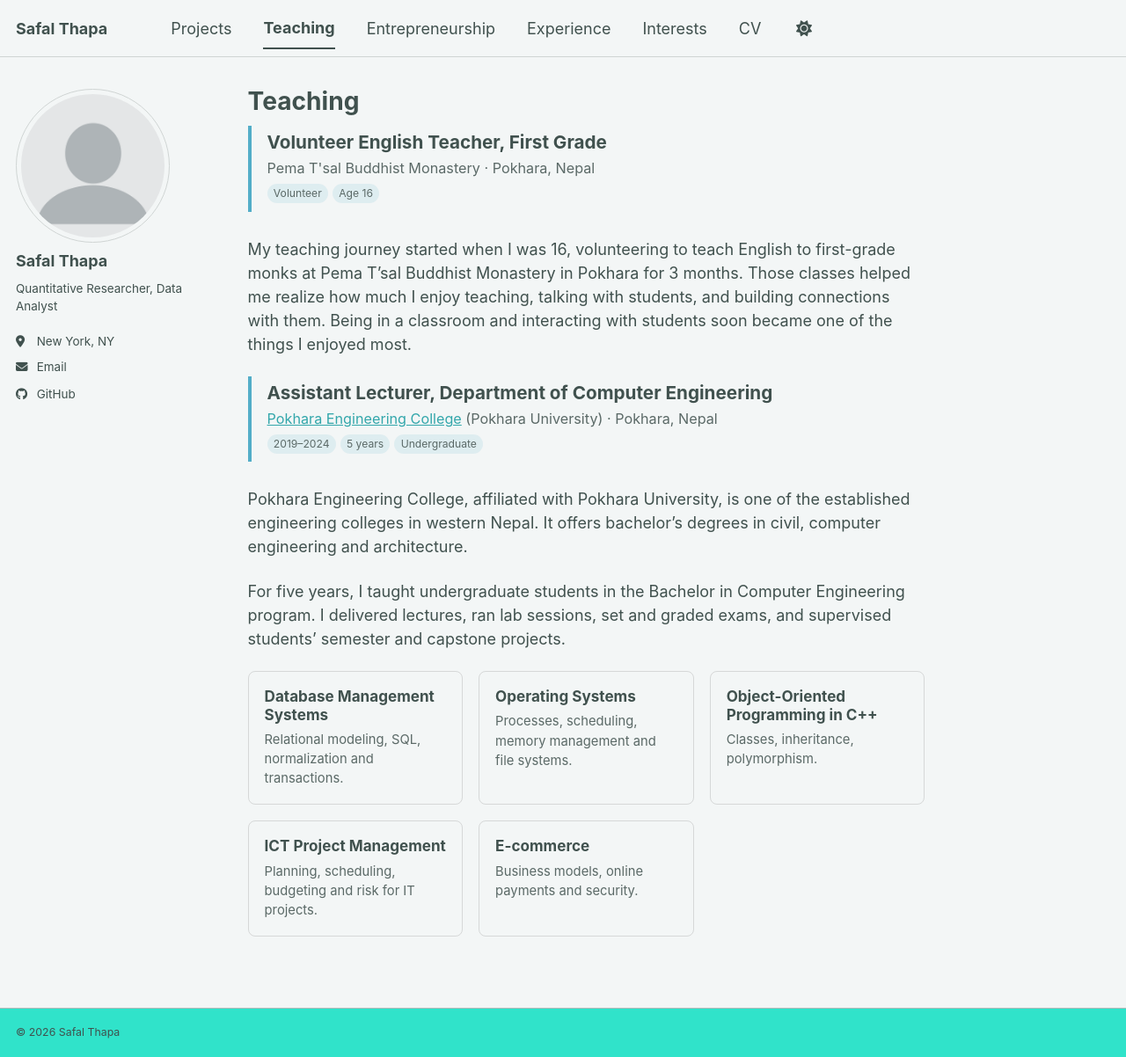
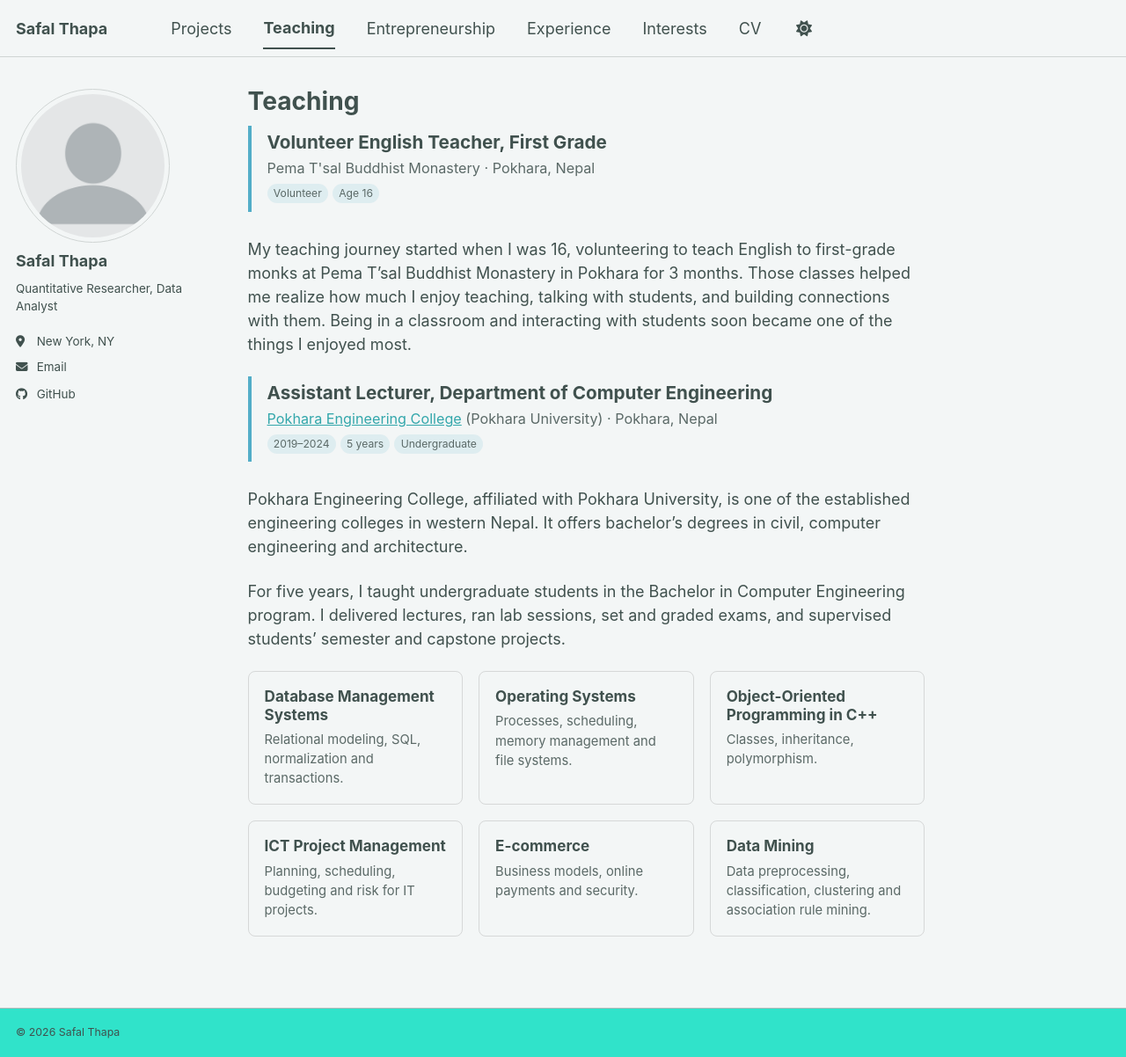
Before and after one commit to SafalThapa17/safalthapa.github.io, a Jekyll site: the page built from _pages/teaching.html, in a window 1280 px wide and 1202 px high. Shown: the whole window at 88% size. Built offline with Jekyll 4.4.1, drawn with Linux system fonts in a browser that asks for light colours; a script bundle is joined from its source files by our own code; a style sheet for code colours, icons or effects is not loaded.

Commit message:
Add Data Mining section to teaching page

```diff
--- a/_pages/teaching.html
+++ b/_pages/teaching.html
@@ -55,4 +55,8 @@ author_profile: true
     <h3>E-commerce</h3>
     <p>Business models, online payments and security.</p>
   </div>
+    <div class="t-card">
+    <h3>Data Mining</h3>
+    <p>Data preprocessing, classification, clustering and association rule mining.</p>
+  </div>
 </div>
```
